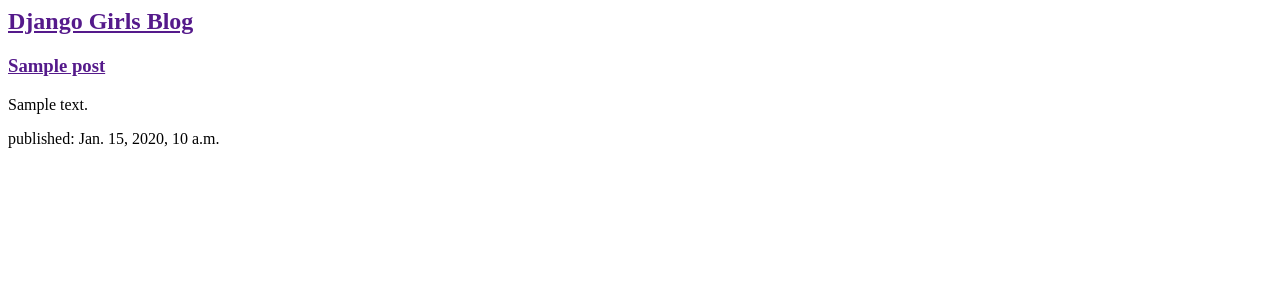
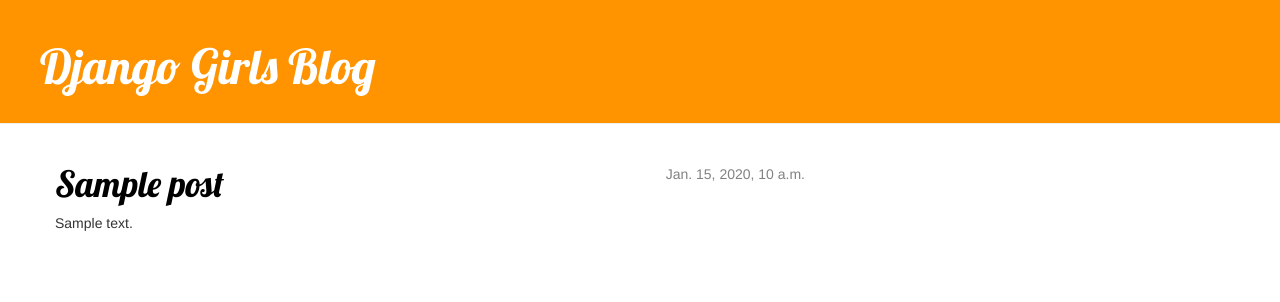
Before and after one commit to ycchiu/kanoblog, a Django app: page / in a window 1280 px wide. Shown: the top 302 px of the page. Run offline with Django 3.2, Linux system fonts and the light colour scheme; tables that the repository leaves empty hold one stand-in row (values such as "Sample post"); some libraries are stand-ins or nearby versions.

Commit message:
adding post_detail url and view

```diff
--- /dev/null
+++ b/blog/templates/blog/base.html
@@ -0,0 +1,26 @@
+{% load staticfiles %}
+<html>
+    <head>
+        <title>Django Girls blog</title>
+        <link rel="stylesheet" href="//maxcdn.bootstrapcdn.com/bootstrap/3.2.0/css/bootstrap.min.css">
+        <link rel="stylesheet" href="//maxcdn.bootstrapcdn.com/bootstrap/3.2.0/css/bootstrap-theme.min.css">
+        <script src="//maxcdn.bootstrapcdn.com/bootstrap/3.2.0/js/bootstrap.min.js"></script>
+        <link href='//fonts.googleapis.com/css?family=Lobster&subset=latin,latin-ext' rel='stylesheet' type='text/css'>
+        <link rel="stylesheet" href="{% static 'css/blog.css' %}">
+    </head>
+
+    <body>
+        <div class="page-header">
+            <h2><a href="/">Django Girls Blog</a></h2>
+        </div>
+        <div class="content container">
+            <div class="row">
+                <div class="col-md-8">
+                {% block content %}
+                {% endblock %}
+                </div>
+            </div>
+        </div>
+    </body>
+
+</html>
--- a/blog/templates/blog/post_list.html
+++ b/blog/templates/blog/post_list.html
@@ -1,19 +1,13 @@
-<html>
-    <head>
-        <title>Django Girls blog</title>
-    </head>
-    <body>
-        <div>
-            <h2><a href="">Django Girls Blog</a></h2>
-        </div>
+{% extends 'blog/base.html' %}
 
-        {% for post in posts %}
-        <div>
-            <h3><a href="">{{ post.title }}</a></h3>
-            <p>{{ post.text|linebreaks }}</p>
-            <p>published: {{ post.published_date}} </p>
-        </div>
-        {% endfor %}
-
-    </body>
-</html>
+{% block content %}
+	{% for post in posts %}
+	    <div class="post">
+	        <div class="date">
+	            {{ post.published_date }}
+	        </div>
+	        <h1><a href="{% url 'blog.views.post_detail' pk=post.pk %}">{{ post.title }}</a></h1>
+	        <p>{{ post.text|linebreaks }}</p>
+	    </div>
+	{% endfor %}
+{% endblock content %}
--- a/blog/urls.py
+++ b/blog/urls.py
@@ -3,4 +3,5 @@
 
 urlpatterns = patterns('',
 	url(r'^$', views.post_list),
+	url(r'^post/(?P<pk>[0-9+])/$', views.post_detail),
 )
--- a/blog/views.py
+++ b/blog/views.py
@@ -1,6 +1,10 @@
-from django.shortcuts import render
+from django.shortcuts import render, get_object_or_404
 from .models import Post
 
 def post_list(request):
 	posts = Post.objects.filter(published_date__isnull=False).order_by('published_date')
 	return render(request, 'blog/post_list.html', {'posts':posts})
+
+def post_detail(request, pk):
+	post = get_object_or_404(Post, pk=pk)
+	return render(request, 'blog/post_detail.html', {'post':post})
--- a/mysite/settings.py
+++ b/mysite/settings.py
@@ -99,3 +99,7 @@
     from .local_settings import *
 except ImportError:
     pass
+
+STATICFILES_DIRS = (
+    os.path.join(BASE_DIR, "static"),
+)
--- /dev/null
+++ b/static/css/blog.css
@@ -0,0 +1,47 @@
+.page-header {
+    background-color: #ff9400;
+    margin-top: 0;
+    padding: 20px 20px 20px 40px;
+}
+
+.page-header h2, .page-header h2 a, .page-header h2 a:visited, .page-header h2 a:active {
+    color: #ffffff;
+    font-size: 36pt;
+    text-decoration: none;
+}
+
+.content {
+    margin-left: 40px;
+}
+
+h1, h2, h3, h4 {
+    font-family: 'Lobster', cursive;
+}
+
+.date {
+    float: right;
+    color: #828282;
+}
+
+.save {
+    float: right;
+}
+
+.post-form textarea, .post-form input {
+    width: 100%;
+}
+
+.top-menu, .top-menu:hover, .top-menu:visited {
+    color: #ffffff;
+    float: right;
+    font-size: 26pt;
+    margin-right: 20px;
+}
+
+.post {
+    margin-bottom: 70px;
+}
+
+.post h1 a, .post h1 a:visited {
+    color: #000000;
+}
```
Also changed, not shown: blog/templates/blog/post_detail.html (added, +11 -0 lines).
